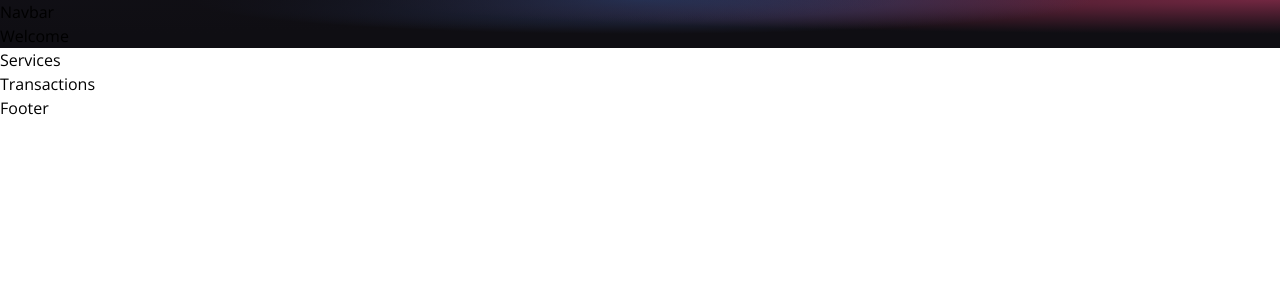
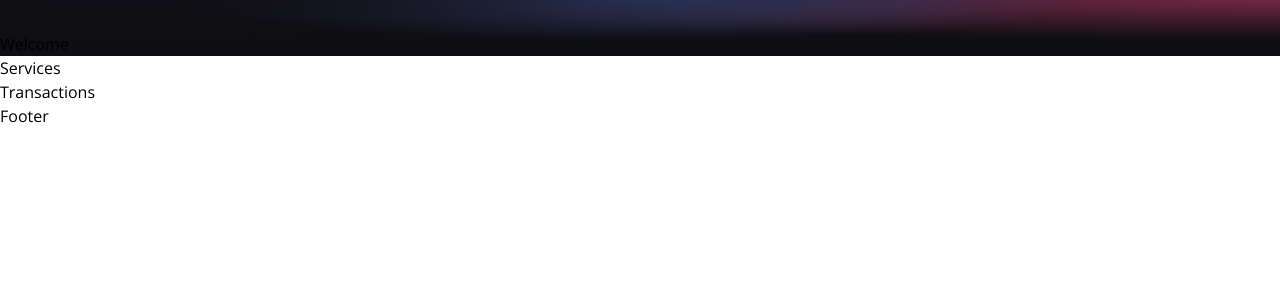
Before and after one commit to JosiahABrown/Web3messagingapp, a React (Vite) app in the folder client/: page / in a window 1280 px wide. Shown: the top 300 px of the page. Built offline with nearby package versions, Linux system fonts and the light colour scheme.

Commit message:
Navbar.jsx updated

```diff
--- a/client/src/components/Navbar.jsx
+++ b/client/src/components/Navbar.jsx
@@ -5,7 +5,9 @@ import logo from '../../images/logo.png';
 
 const Navbar = () => {
     return (
-        <h1>Navbar</h1>
+        <nav className="w-full flex md:justify-center justify-between items-center p-4">
+
+        </nav>
     );
 }
 
```
